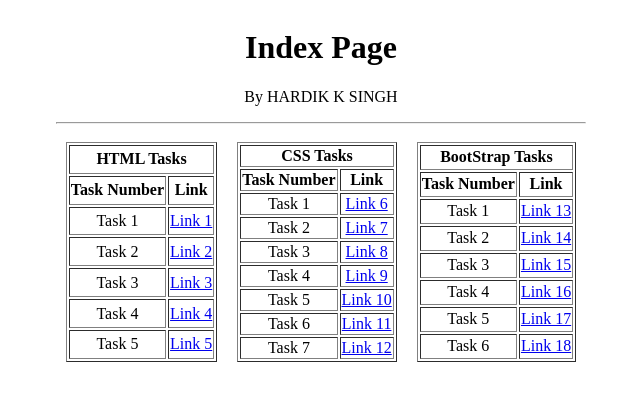
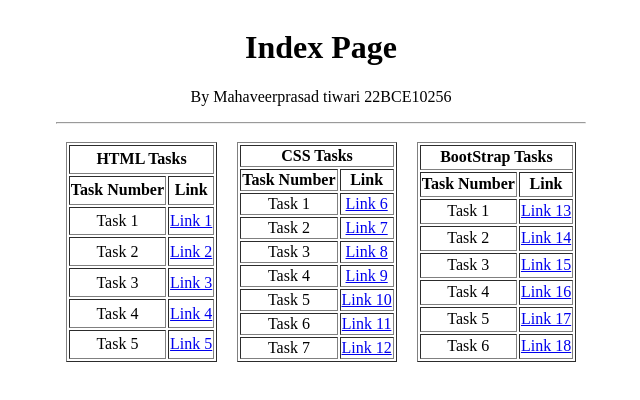
Before and after one commit to Mahaveer240503/VITMERNASSIGNMENT22BCE10256, a plain HTML site: page index.html in a window 1280 px wide. Shown: the whole page, without its empty margins (319-959 px from the left). Drawn offline with Linux system fonts and the light colour scheme.

Commit message:
Update index.html

```diff
--- a/index.html
+++ b/index.html
@@ -8,7 +8,7 @@
 <body style="display: flex; justify-content: center; ">
     <div>
         <h1 style="text-align: center;">Index Page</h1>
-        <p style="text-align: center;">By HARDIK K SINGH</p>
+        <p style="text-align: center;">By Mahaveerprasad tiwari 22BCE10256</p>
         <hr>
         <div style="display: flex;">
             <table border="1" style="text-align: center; margin: 10px;">
```
